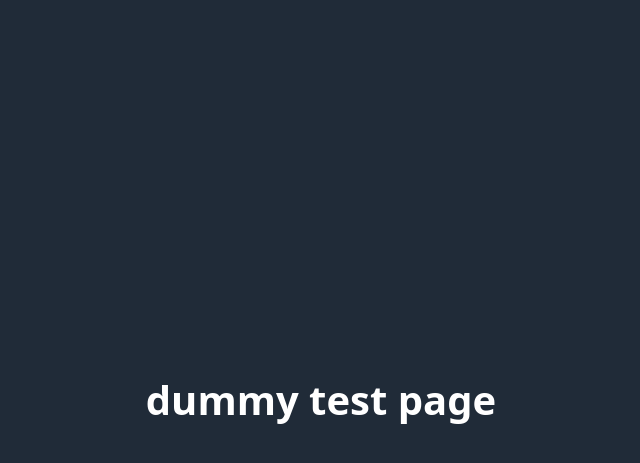
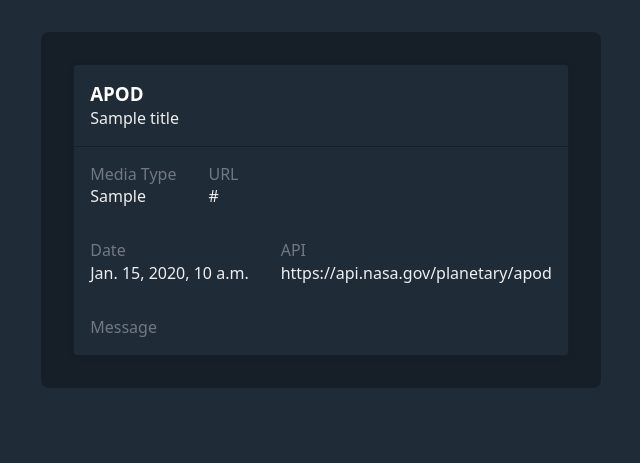
Before and after one commit to D-Bhatta/Nasa-Get, a Django app: template nasa_get/view_api/templates/api_result.html in a window 1280 px wide. Shown: the top 463 px of the page, without its empty margins (319-959 px from the left). Run offline with Django 3.2, Linux system fonts and the light colour scheme; data comes from the database, SQL or seed files in the repository; the template is opened without the code that fills it: values that come from a table or form of the project are taken from there, most other values are stand-ins (such as "Sample title", 1, 10 or a date in 2020); parts of the project's set-up code (start-up, migrations or seed data) failed here and were passed over.

Commit message:
Create `api_result.html` template
- Use code from ridge css
- Test
- Replace stuff with `resource` parameters passed to `context`
dictionary
- Test
- Refactor as needed

```diff
--- a/nasa_get/view_api/templates/api_result.html
+++ b/nasa_get/view_api/templates/api_result.html
@@ -5,8 +5,57 @@
 </head>
 <body>
   <main>
-    <vstack spacing="s" stretch="" align-x="center" align-y="center">
-      <h1>dummy test page</h1>
+    <vstack spacing="l" align-x="center">
+      <section class="">
+        <hstack responsive="" spacing="s" class="bg-background-alt pa-m br-xs">
+          <aside>
+            <dl>
+              <vstack>
+                <vstack class="pa-s">
+                  <h3>{{api.name}}</h3>
+                  <p>{{title}}</p>
+                </vstack>
+
+                <hr />
+
+                <vstack spacing="m" class="pa-s">
+                  <hstack responsive="" spacing="m">
+                    <vstack>
+                      <dt>Media Type</dt>
+                      <dd>{{media_type}}</dd>
+                    </vstack>
+
+                    <vstack>
+                      <dt>URL</dt>
+                      <dd>{{url}}</dd>
+                    </vstack>
+                  </hstack>
+
+                  <hstack responsive="" spacing="m">
+                    <vstack>
+                      <dt>Date</dt>
+                      <dd>{{date}}</dd>
+                    </vstack>
+
+                    <vstack>
+                      <dt>API</dt>
+                      <dd>{{api.link}}</dd>
+                    </vstack>
+                  </hstack>
+
+                  <vstack>
+                    <dt>Message</dt>
+                    {% for line in message %}
+                    <dd>{{line}}</dd>
+                    <br />
+                    {% endfor %}
+                  </vstack>
+                </vstack>
+              </vstack>
+            </dl>
+          </aside>
+        </hstack>
+      </section>
     </vstack>
   </main>
 </body>
```
